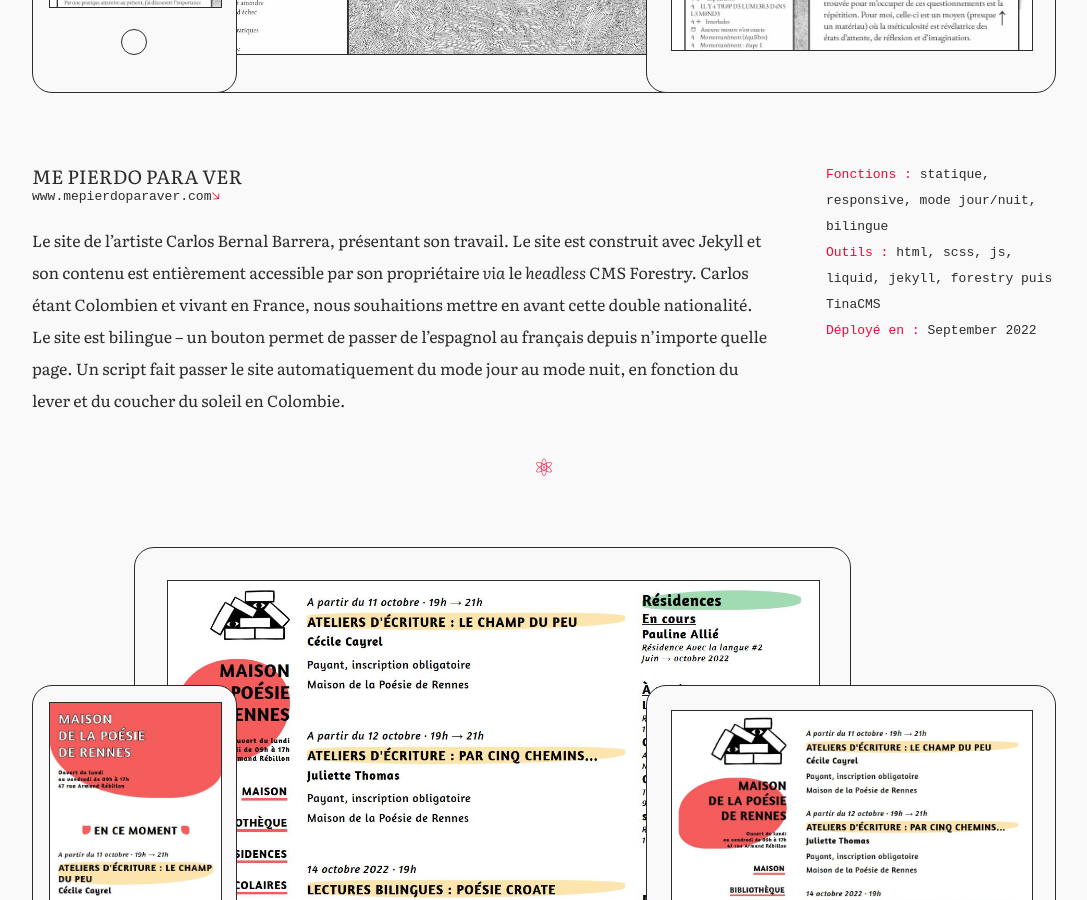
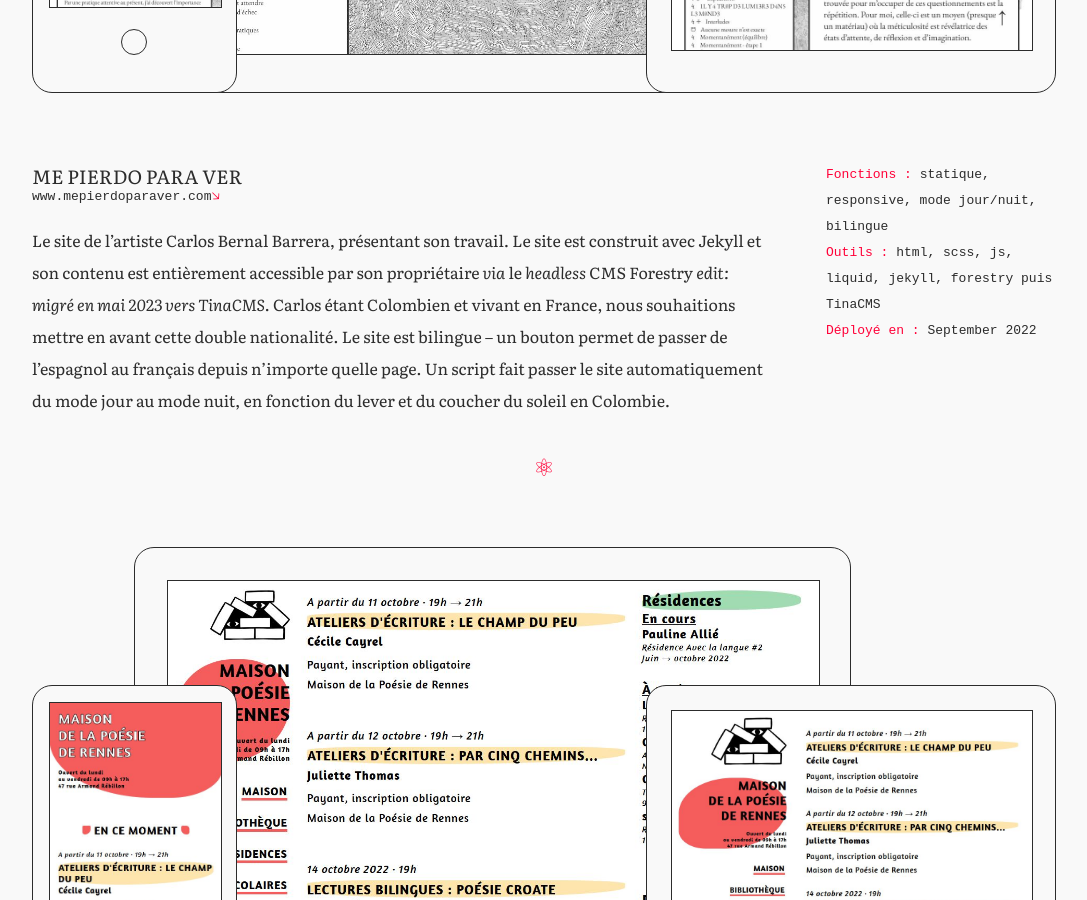
Before and after one commit to PQuod/dev_portfolio, a Jekyll site: the page built from fr/work.markdown, in a window 1280 px wide and 900 px high, scrolled down 608 px. Shown: the whole window, without its empty margins (96-1183 px from the left). Built offline with Jekyll 4.4.1, drawn with Linux system fonts in a browser that asks for light colours.

Commit message:
Update 2022-09-08-mepierdoparaver.markdown

```diff
--- a/fr/_posts/works/2022-09-08-mepierdoparaver.markdown
+++ b/fr/_posts/works/2022-09-08-mepierdoparaver.markdown
@@ -10,4 +10,4 @@
 lang: fr
 lang-ref: me-pierdo
 ---
-Le site de l'artiste Carlos Bernal Barrera, présentant son travail. Le site est construit avec Jekyll et son contenu est entièrement accessible par son propriétaire *via* le *headless* CMS Forestry. Carlos étant Colombien et vivant en France, nous souhaitions mettre en avant cette double nationalité. Le site est bilingue – un bouton permet de passer de l'espagnol au français depuis n'importe quelle page. Un script fait passer le site automatiquement du mode jour au mode nuit, en fonction du lever et du coucher du soleil en Colombie.
+Le site de l'artiste Carlos Bernal Barrera, présentant son travail. Le site est construit avec Jekyll et son contenu est entièrement accessible par son propriétaire *via* le *headless* CMS Forestry *edit: migré en mai 2023 vers TinaCMS*. Carlos étant Colombien et vivant en France, nous souhaitions mettre en avant cette double nationalité. Le site est bilingue – un bouton permet de passer de l'espagnol au français depuis n'importe quelle page. Un script fait passer le site automatiquement du mode jour au mode nuit, en fonction du lever et du coucher du soleil en Colombie.
```
